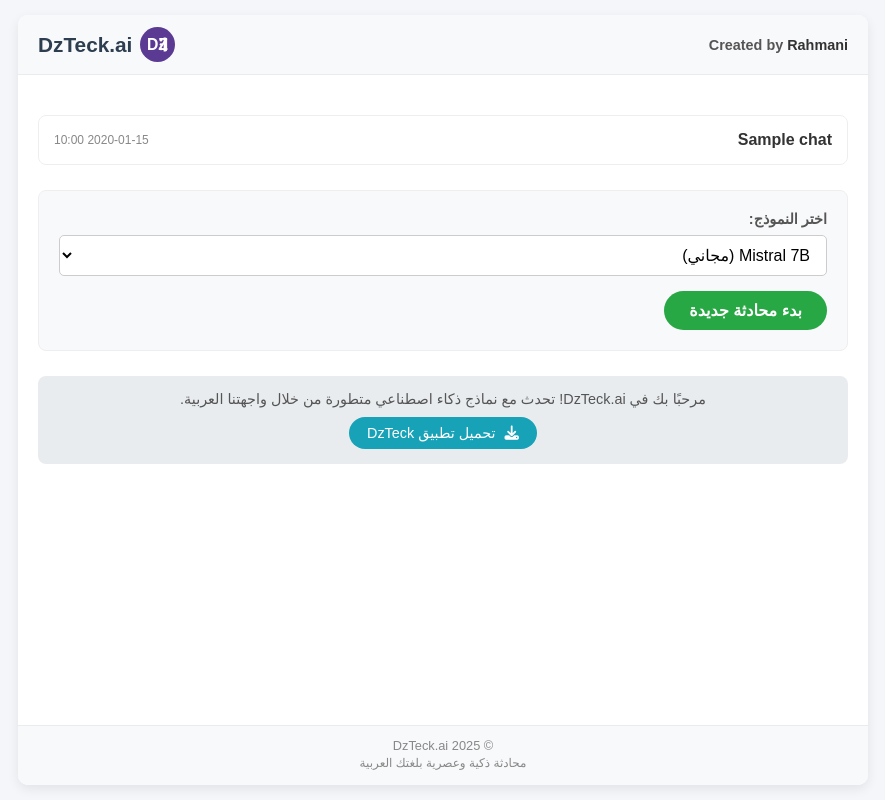
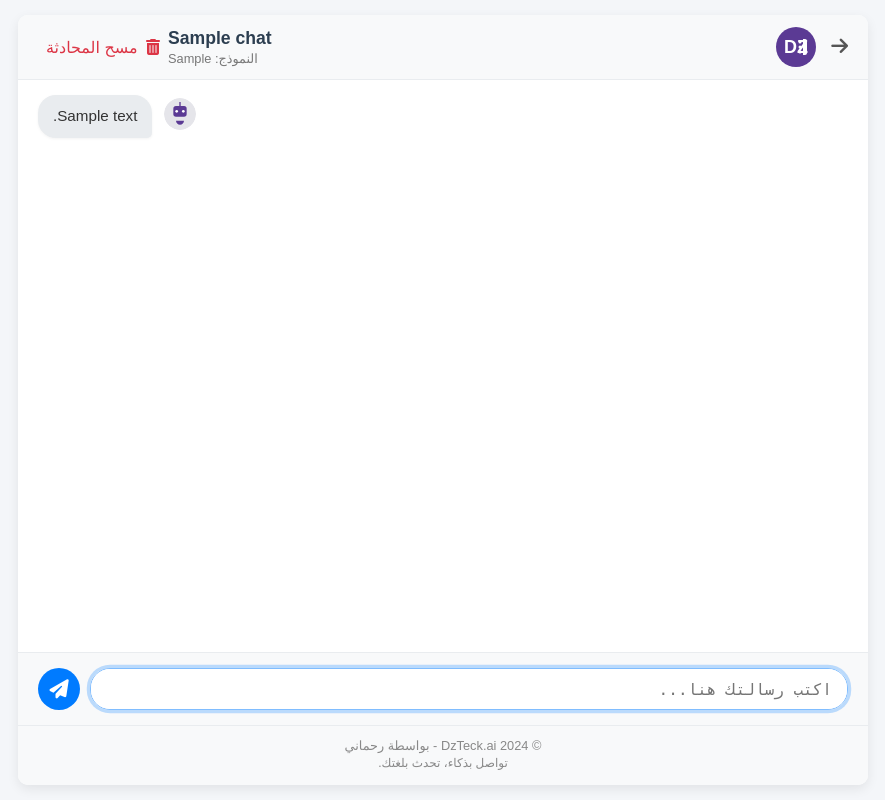
Before and after one commit to RABEH2024/dzteck_chat, a Flask app: template templates/index.html in a window 1280 px wide. Shown: the whole page, without its empty margins (197-1082 px from the left). Run offline with Flask 3, Linux system fonts and the light colour scheme; the template is opened without the code that fills it: values that come from a table or form of the project are taken from there, others are empty; tables that the repository leaves empty hold one stand-in row (values such as "Sample post").

Commit message:
Update index.html

```diff
--- a/templates/index.html
+++ b/templates/index.html
@@ -3,72 +3,83 @@
 <head>
     <meta charset="UTF-8">
     <meta name="viewport" content="width=device-width, initial-scale=1.0">
-    <title>DzTeck.ai - منصة المحادثة الذكية</title>
-    <meta name="description" content="DzTeck.ai - محادثة ذكية تعمل بالذكاء الاصطناعي بواسطة OpenRouter">
+    <title>{{ chat.title | default('محادثة') }} - DzTeck.ai</title>
+    <meta name="description" content="محادثة ذكية مع {{ chat.model | default('نموذج AI') }} عبر DzTeck.ai">
     <link rel="stylesheet" href="https://cdnjs.cloudflare.com/ajax/libs/font-awesome/6.4.0/css/all.min.css">
-    <!-- *** تأكد من ربط ملف CSS الموحد والصحيح *** -->
     <link rel="stylesheet" href="{{ url_for('static', filename='css/style.css') }}">
 </head>
 <body>
     <div class="chat-container">
+        <!-- الهيدر بالتصميم الأصلي لـ chat -->
         <header class="chat-header">
-            <div class="header-left">
-                <h1 class="rahmani-credit">Created by <span>Rahmani</span></h1>
+            <div class="logo">
+                <a href="{{ url_for('index') }}" class="back-button" title="العودة لقائمة المحادثات">
+                    <i class="fas fa-arrow-right"></i>
+                </a>
+                <img src="{{ url_for('static', filename='img/logo.svg') }}" alt="DzTeck Logo" class="logo-img" onerror="this.style.display='none'">
             </div>
-            <div class="header-right">
-                <img src="{{ url_for('static', filename='img/logo.svg') }}" alt="DzTeck Logo" class="logo-img">
-                <span class="brand-name">DzTeck.ai</span>
+            <div class="header-content">
+                <h1 class="site-name">{{ chat.title | default('محادثة') }}</h1>
+                <span class="creator-info">النموذج: {{ chat.model | default('غير محدد') }}</span>
+            </div>
+            <div class="header-actions">
+                <!-- زر حذف المحادثة بأكملها -->
+                <button id="delete-chat-btn" title="حذف هذه المحادثة">
+                    <i class="fas fa-trash-alt"></i> مسح المحادثة
+                </button>
             </div>
         </header>
 
-        <!-- منطقة المحتوى الرئيسي للصفحة الرئيسية -->
-        <main class="main-content">
-            {% if chats and chats|length > 0 %}
-            <div class="chat-list">
-                {% for chat in chats %}
-                <a href="{{ url_for('view_chat', chat_id=chat.id) }}" class="chat-item">
-                    <span class="chat-title">{{ chat.title }}</span>
-                    <span class="chat-date">{{ chat.updated_at.strftime('%Y-%m-%d %H:%M') }}</span>
-                </a>
-                {% endfor %}
+        <!-- منطقة عرض الرسائل -->
+        <div class="chat-box" id="chat-box">
+            {# عرض الرسائل المحفوظة من الخادم #}
+            {# تأكد أن الخادم يمرر messages وأن كل message بها id, role, content #}
+            {% for message in messages %}
+            <div class="message {{ 'user-message' if message.role == 'user' else 'bot-message' }}" data-message-id="{{ message.id }}"> {# *** ID ضروري من الخادم *** #}
+                <div class="message-icon">
+                    <img src="{{ url_for('static', filename='img/user-icon.svg' if message.role == 'user' else 'img/bot-icon.svg') }}" alt="{{ message.role }}" onerror="this.style.display='none'">
+                </div>
+                <div class="message-content">
+                    {# استخدم safe إذا كان المحتوى قد يتضمن HTML/Markdown تم تحويله بأمان #}
+                    {{ message.content | safe }}
+
+                    {# زر حذف الرسالة الفردية (يأتي من الخادم هنا) #}
+                    {% if message.role == 'user' %}
+                    <button class="delete-msg-btn" title="حذف الرسالة">
+                        <i class="fas fa-trash-alt"></i>
+                    </button>
+                    {% endif %}
+                </div>
             </div>
-            {% endif %}
+            {% endfor %}
+            {# الرسائل الجديدة ستضاف هنا بواسطة JS #}
+        </div>
+        <!-- نهاية منطقة عرض الرسائل -->
 
-            <!-- نموذج إنشاء محادثة جديدة -->
-            <form action="{{ url_for('create_chat') }}" method="post" class="new-chat-form">
-                <div class="model-selector">
-                    <label for="model-select">اختر النموذج:</label>
-                    <select id="model-select" name="model">
-                        <option value="mistralai/mistral-7b-instruct-v0.2">Mistral 7B (مجاني)</option>
-                        <option value="google/gemma-7b-it">Google Gemma 7B (مجاني)</option>
-                        <option value="nousresearch/nous-hermes-2-mistral-7b-dpo">Nous Hermes 2 (مجاني)</option>
-                        <option value="openchat/openchat-7b">OpenChat 7B (مجاني)</option>
-                        <option value="gryphe/mythomist-7b">MythoMist 7B (مجاني)</option>
-                        <option value="01-ai/yi-1.5-9b-chat">Yi 1.5 9B Chat (مجاني)</option>
-                        <option value="anthropic/claude-3-haiku">Claude 3 Haiku</option>
-                        <option value="openai/gpt-3.5-turbo">GPT-3.5 Turbo</option>
-                        <option value="meta-llama/llama-3-8b-instruct">Llama 3 8B</option>
-                        <!-- أضف نماذج أخرى حسب الحاجة -->
-                    </select>
-                </div>
-                <button type="submit" class="new-chat-button">بدء محادثة جديدة</button>
-            </form>
+        <!-- منطقة الإدخال (بدون حقل API) -->
+        <div class="input-section">
+            <div class="input-area">
+                <textarea id="user-input" placeholder="اكتب رسالتك هنا..." rows="1"></textarea> {# استخدام textarea #}
+                <button id="send-button" title="إرسال">
+                    <i class="fas fa-paper-plane"></i>
+                </button>
+            </div>
+        </div>
+        <!-- نهاية منطقة الإدخال -->
 
-            <div class="info-banner">
-                <p class="info-text">مرحبًا بك في DzTeck.ai! تحدث مع نماذج ذكاء اصطناعي متطورة من خلال واجهتنا العربية.</p>
-                <!-- تأكد من أن هذا الزر له وظيفة أو رابط صحيح -->
-                <a href="#" class="download-app-button">
-                    <i class="fa fa-download"></i> تحميل تطبيق DzTeck
-                </a>
-            </div>
-        </main>
-        <!-- نهاية منطقة المحتوى الرئيسي -->
+        <!-- الفوتر بالتصميم الأصلي -->
+        <footer class="chat-footer">
+            <p>© {{ now.year | default('2024') }} DzTeck.ai - بواسطة رحماني</p>
+            <p class="footer-tagline">تواصل بذكاء، تحدث بلغتك.</p>
+        </footer>
 
-        <footer class="chat-footer">
-            <p>© 2025 DzTeck.ai</p>
-            <p class="footer-tagline">محادثة ذكية وعصرية بلغتك العربية</p>
-        </footer>
+        <!-- حقول مخفية (تأكد من تمرير chat.id من الخادم) -->
+        <input type="hidden" id="chat-id" value="{{ chat.id }}">
+        {# لم نعد بحاجة لـ model-name هنا إذا كان الخادم يعالجه #}
+        {# <input type="hidden" id="model-name" value="{{ chat.model }}"> #}
     </div>
-    <!-- لا يوجد حاجة لربط script.js الخاص بالدردشة هنا -->
+
+    <!-- ربط ملف JavaScript المحدث -->
+    <script src="{{ url_for('static', filename='js/chat.js') }}"></script>
 </body>
 </html>
```
